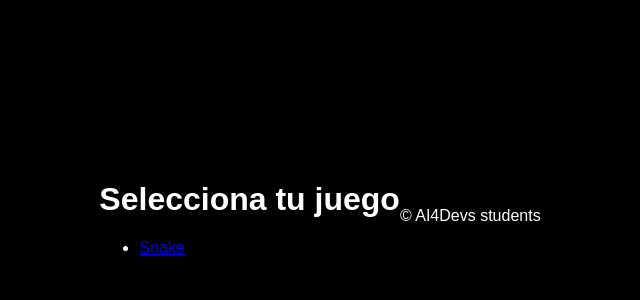
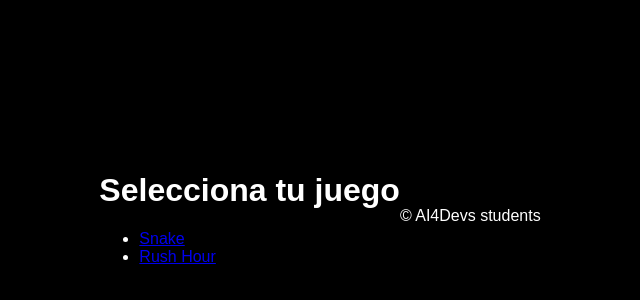
Before and after one commit to IamJorx/AI4Devs-videogame, a plain HTML site: page index.html in a window 1280 px wide. Shown: the part 184-484 px from the top of the page, without its empty margins (320-960 px from the left). Drawn offline with Linux system fonts and the light colour scheme.

Commit message:
Index file

```diff
--- a/index.html
+++ b/index.html
@@ -10,6 +10,7 @@
         <h1>Selecciona tu juego</h1>
         <ul>
             <li><a href="snake-EHS/index.html">Snake</a></li>
+            <li><a href="game-OGM/index.html">Rush Hour</a></li>
         </ul>
     </div>
     <footer>
```
